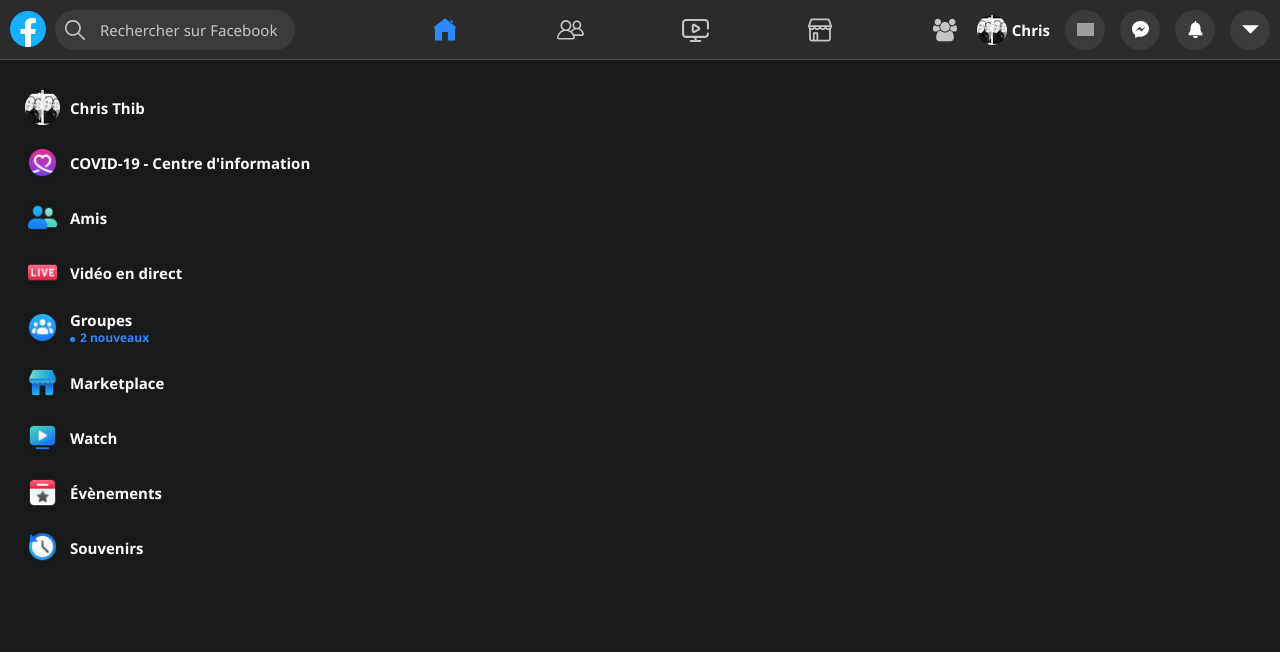
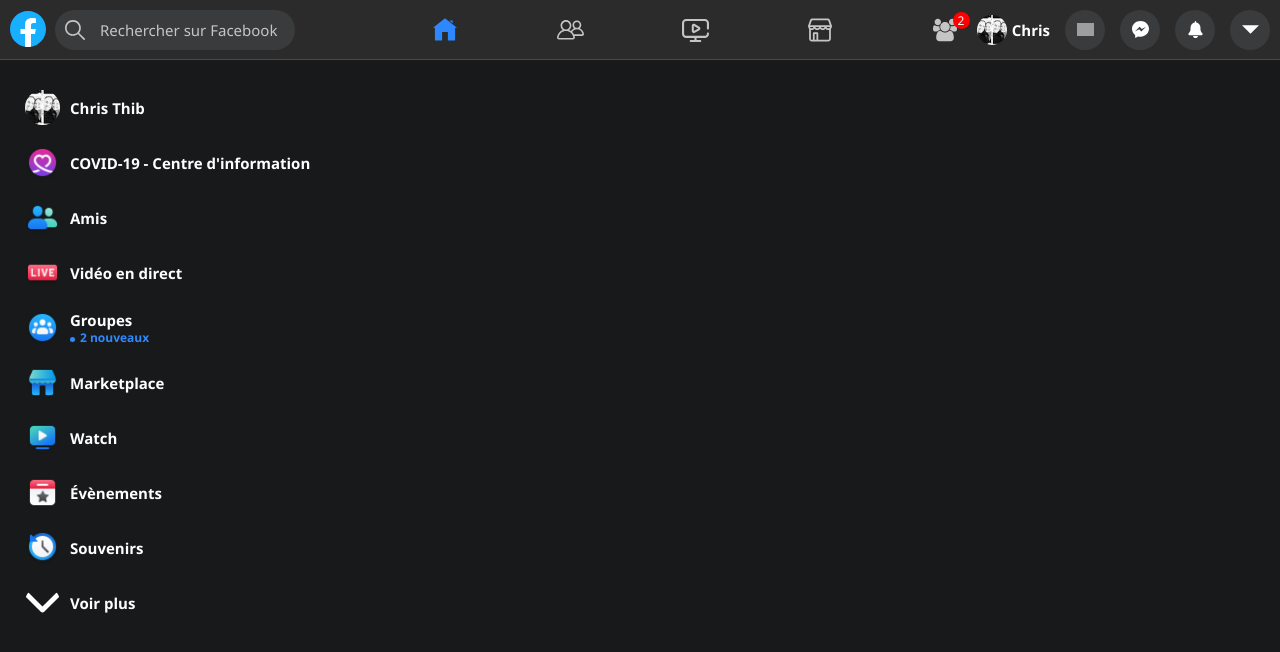
Before and after one commit to ThibertChristophe/Facebook-Clone, a React (Create React App) app in the folder facebook-clone/: page / in a window 1280 px wide. Shown: the top 652 px of the page. Built offline with nearby package versions, Linux system fonts and the light colour scheme; grey boxes are pictures that could not be loaded.

Commit message:
Red point menu navigation & widget gauche fix

```diff
--- a/facebook-clone/src/components/Button_circle.js
+++ b/facebook-clone/src/components/Button_circle.js
@@ -1,7 +1,6 @@
 import React from "react";
 
 const Button_circle = (Icon) => {
-  console.log(Icon.Icon);
   return (
     <div className="button_circle">
       <button>
--- a/facebook-clone/src/components/WidgetLeft.js
+++ b/facebook-clone/src/components/WidgetLeft.js
@@ -9,6 +9,7 @@
 import imgWatch from "../img/watch.png";
 import imgEvent from "../img/event.png";
 import imgSouvenir from "../img/souvenir.png";
+import imgArrowDown from "../img/arrow-down-simple.svg";
 
 const WidgetLeft = () => {
   return (
@@ -22,6 +23,7 @@
       <WidgetButton title="Watch" img={imgWatch} />
       <WidgetButton title="Évènements" img={imgEvent} />
       <WidgetButton title="Souvenirs" img={imgSouvenir} />
+      <WidgetButton title="Voir plus" img={imgArrowDown} />
     </div>
   );
 };
--- a/facebook-clone/src/styles/components/_logoNav_group.scss
+++ b/facebook-clone/src/styles/components/_logoNav_group.scss
@@ -6,9 +6,23 @@
   align-items: center;
   border-radius: 10px;
   transition: all 0.15s ease;
+  position: relative;
   img {
     margin-top: 5px;
     width: 24px;
+  }
+  &::after {
+    content: "2";
+    width: 17px;
+    height: 17px;
+    background-color: red;
+    border-radius: 10px;
+    position: absolute;
+    color: white;
+    font-size: 12px;
+    text-align: center;
+    top: 10px;
+    left: 70px;
   }
   &:hover {
     background-color: rgba(192, 192, 192, 0.192);
--- a/facebook-clone/src/styles/components/_widgetBtn.scss
+++ b/facebook-clone/src/styles/components/_widgetBtn.scss
@@ -7,6 +7,7 @@
   padding-left: 10px;
   cursor: pointer;
   transition: all 0.1s ease-out;
+
   &:hover {
     background-color: rgba(182, 182, 182, 0.192);
   }
```
Also changed, not shown: facebook-clone/src/img/arrow-down-simple.svg (added).
